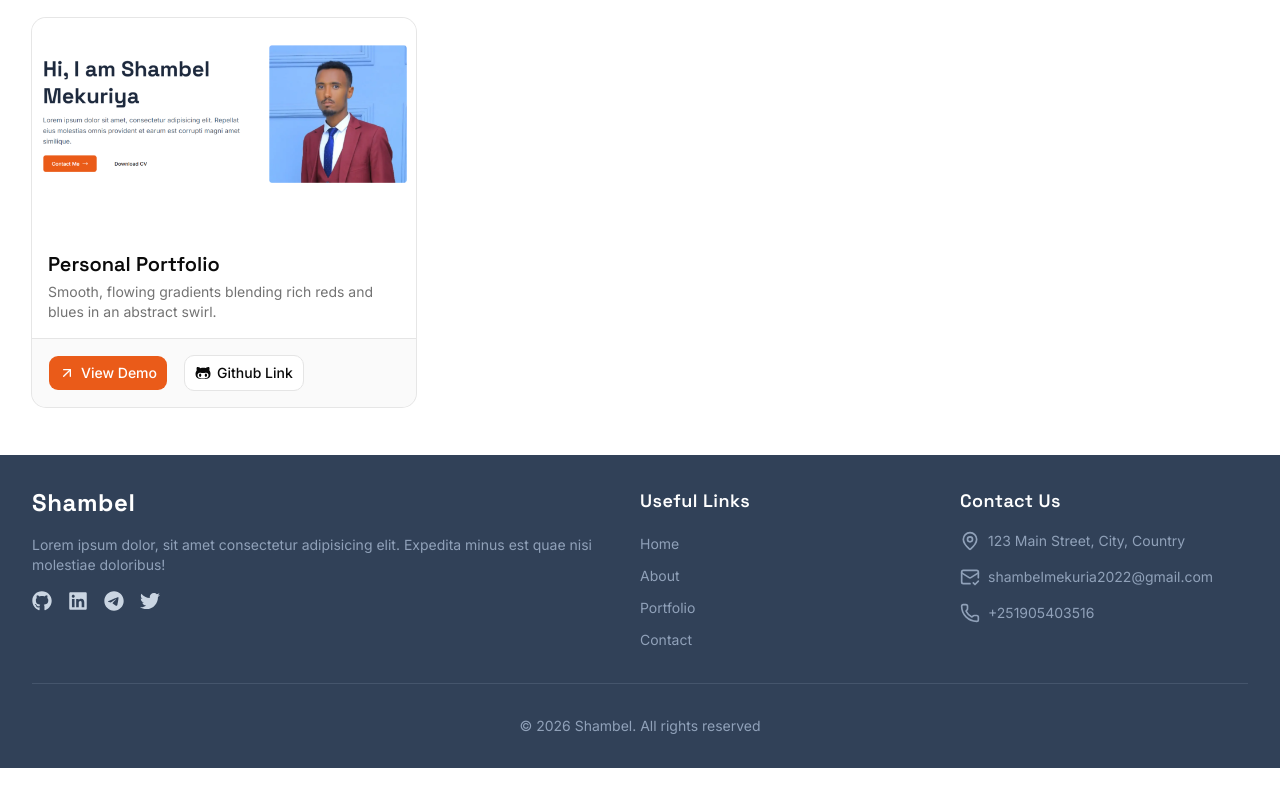
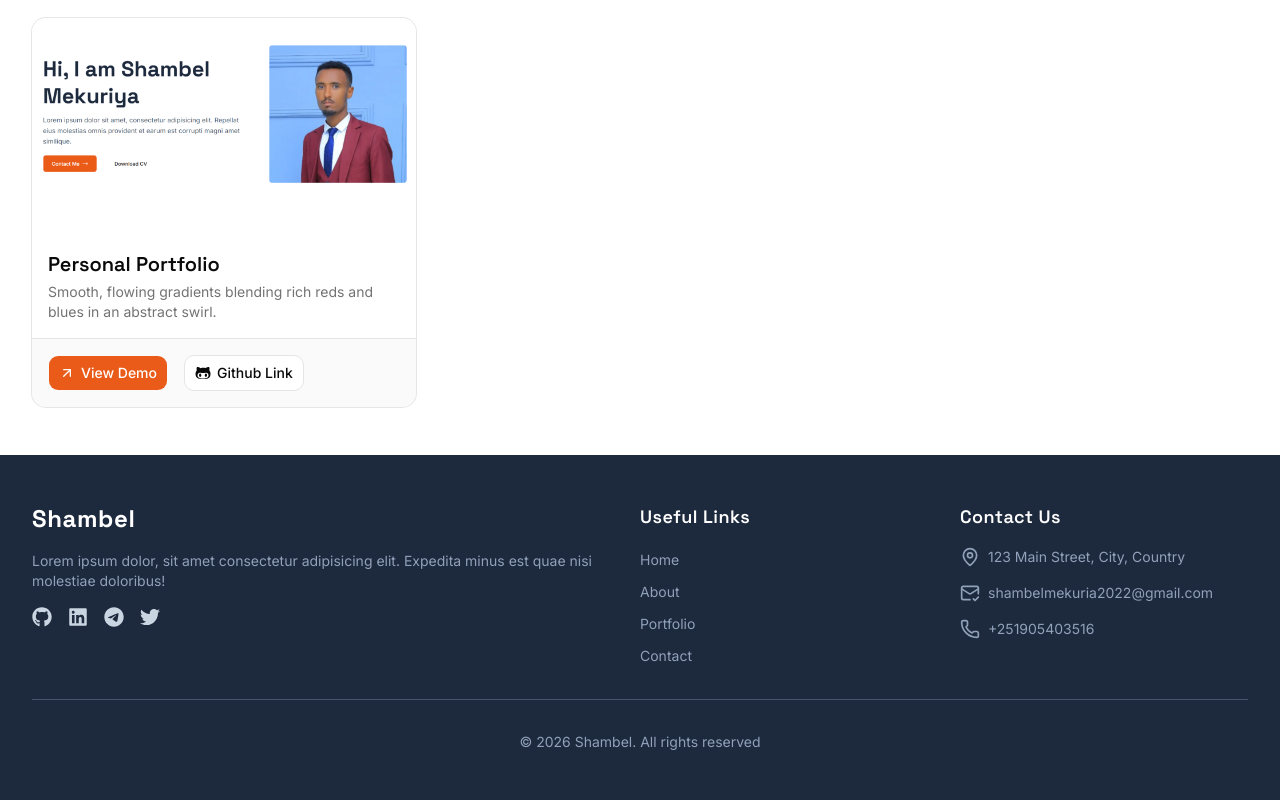
Before and after one commit to shambelmekuria/my_portfolio, a Next.js app: page / in a window 1280 px wide. Shown: the part 1323-2123 px from the top of the page. Before the commit the page ends 2091 px from the top, so only its background shows below. Built offline with nearby package versions, Linux system fonts and the light colour scheme.

Commit message:
footer padding and colors

```diff
--- a/components/footer.tsx
+++ b/components/footer.tsx
@@ -64,7 +64,7 @@ export default function Footer() {
     },
   ];
   return (
-    <section className="bg-slate-700 text-slate-400 py-8 px-4 md:px-6 lg:px-8 relative bottom-0 w-full">
+    <section className="bg-slate-800 text-slate-400 py-12 px-4 md:px-6 lg:px-8 relative bottom-0 w-full">
       <div className="max-w-7xl mx-auto mb-8">
         <div className="grid grid-cols-1 md:grid-cols-[2fr_1fr_1fr]  gap-8">
           <div className="space-y-4">
```
